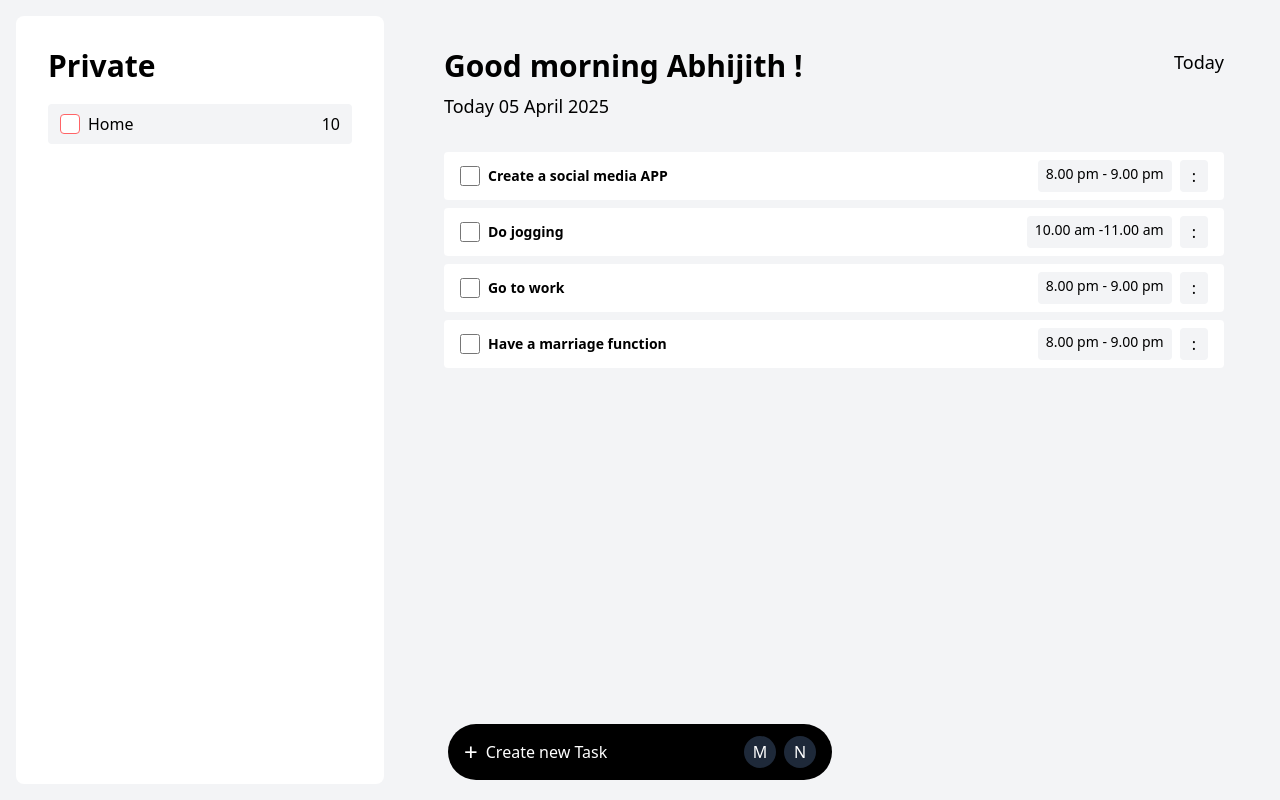
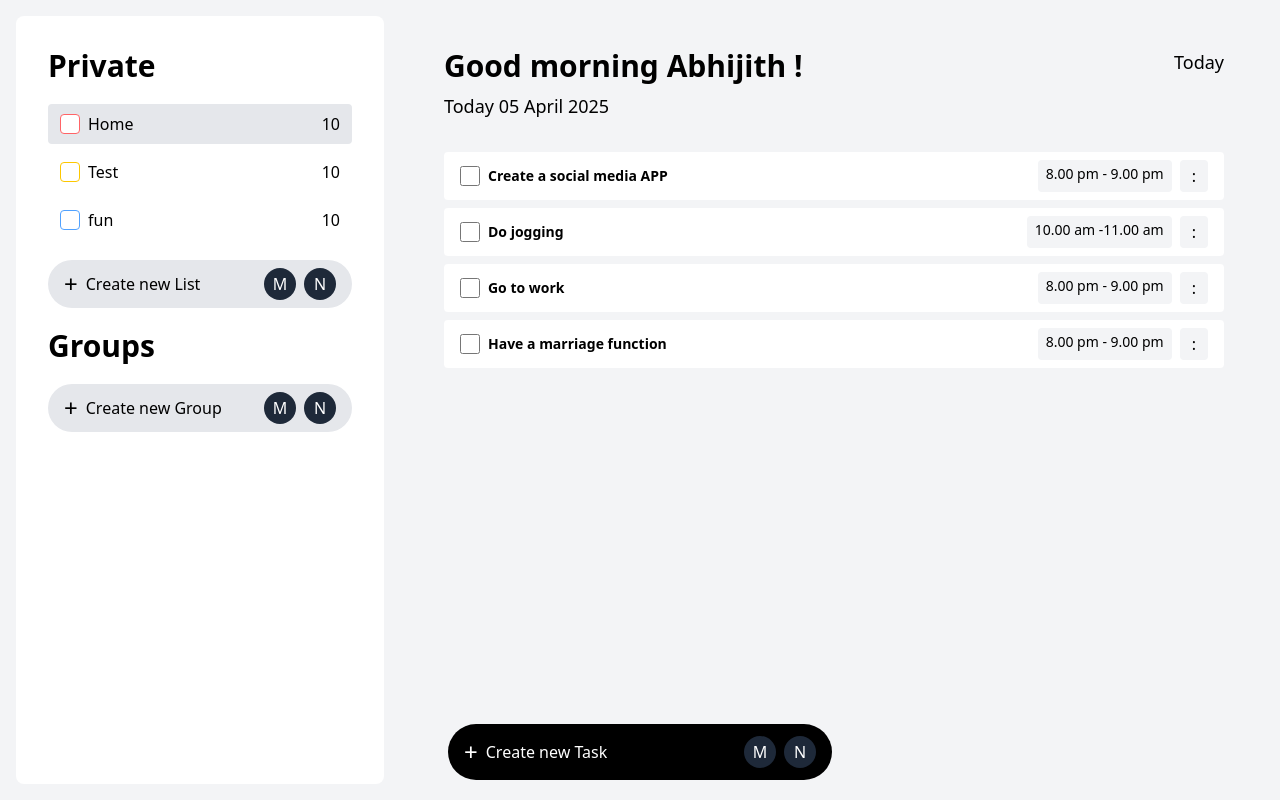
Before and after one commit to Abhijith-TG/TaskManager-2, a React (Vite) app: page / in a window 1280 px wide. Built offline with nearby package versions, Linux system fonts and the light colour scheme.

Commit message:
style: restructure sidebar component layout for improved readability

```diff
--- a/src/components/sideBar.tsx
+++ b/src/components/sideBar.tsx
@@ -1,11 +1,12 @@
 
 export default function SideBar() {
   return (
-    <div className="p-8 rounded-lg bg-white h-full" >
+    <div className=" p-8 rounded-lg bg-white h-full" >
+      <div>
         <div>
           <p className="text-3xl font-semibold" >Private</p>
         </div>
-      <div className="mt-5 flex justify-between items-center bg-gray-100 px-3 py-2 rounded" >
+        <div className="mt-5 flex justify-between items-center bg-gray-200 px-3 py-2 rounded" >
           <div className=" flex gap-2 items-center">
             <div className="border-red-400 w-5 h-5 border rounded bg-white" >
             </div>
@@ -15,6 +16,50 @@ export default function SideBar() {
             10
           </div>
         </div>
+        <div className="mt-2 flex justify-between items-center bg-gray- px-3 py-2 rounded" >
+          <div className=" flex gap-2 items-center">
+            <div className="border-yellow-400 w-5 h-5 border rounded bg-white" >
+            </div>
+            <p>Test</p>
+          </div>
+          <div>
+            10
+          </div>
+        </div>
+        <div className="mt-2 flex justify-between items-center bg-gray- px-3 py-2 rounded" >
+          <div className=" flex gap-2 items-center">
+            <div className="border-blue-400 w-5 h-5 border rounded bg-white" >
+            </div>
+            <p>fun</p>
+          </div>
+          <div>
+            10
+          </div>
+        </div>
+      </div>
+      <div className=" mt-5 bg-gray-200 rounded-full px-4 py-2 flex justify-between items-center  hover:scale-105 transition hover:cursor-pointer">
+        <div className="t flex gap-2 items-center">
+          <p className="text-2xl" >+</p>
+          <p>Create new List</p>
+        </div>
+        <div className="text-white flex gap-2 items-center">
+          <p className="w-8 h-8 bg-gray-800 rounded-full flex justify-center items-center" >M</p>
+          <p className="w-8 h-8 bg-gray-800 rounded-full flex justify-center items-center" >N</p>
+        </div>
+      </div>
+      <div className="mt-5" >
+        <p className="text-3xl font-semibold" >Groups</p>
+      </div>
+      <div className=" mt-5 bg-gray-200 rounded-full px-4 py-2 flex justify-between items-center  hover:scale-105 transition hover:cursor-pointer">
+        <div className="t flex gap-2 items-center">
+          <p className="text-2xl" >+</p>
+          <p>Create new Group</p>
+        </div>
+        <div className="text-white flex gap-2 items-center">
+          <p className="w-8 h-8 bg-gray-800 rounded-full flex justify-center items-center" >M</p>
+          <p className="w-8 h-8 bg-gray-800 rounded-full flex justify-center items-center" >N</p>
+        </div>
+      </div>
     </div>
   )
 }
```
Lines whose indentation alone changed are shown as unchanged.
